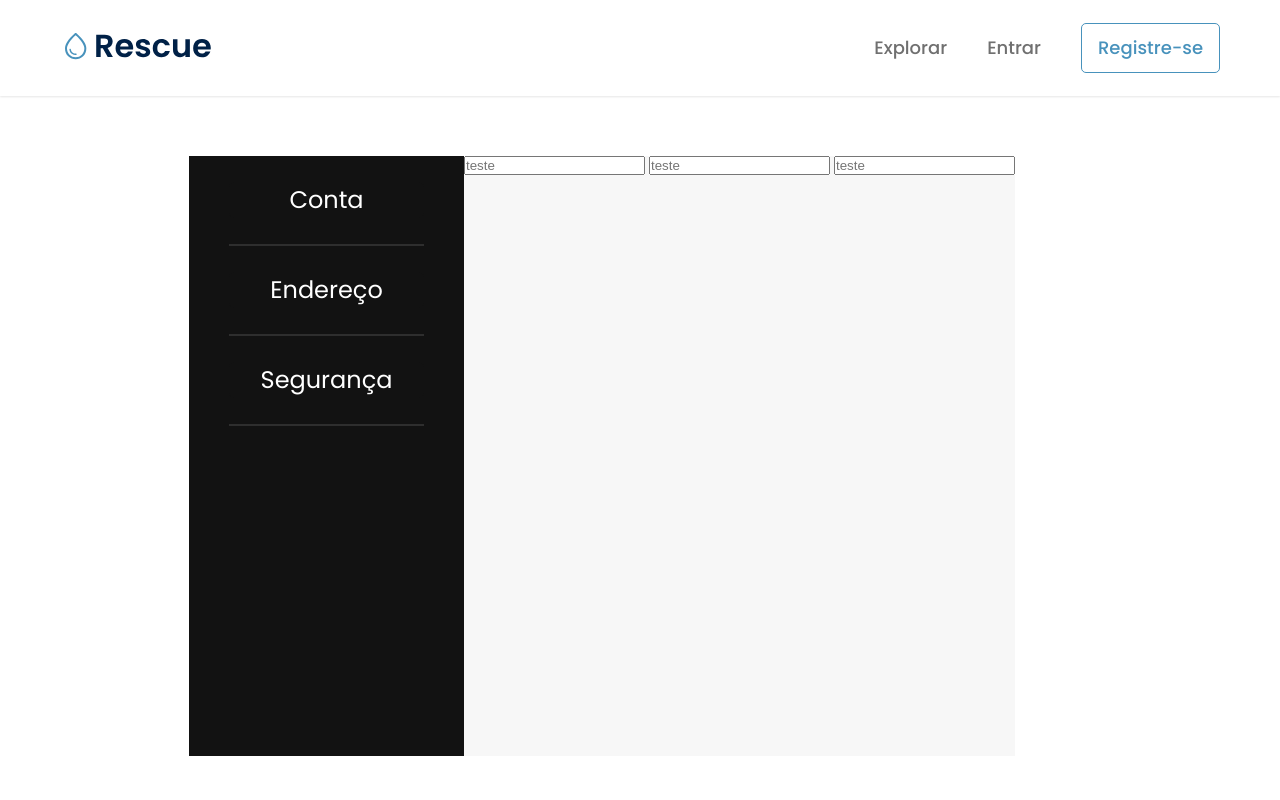
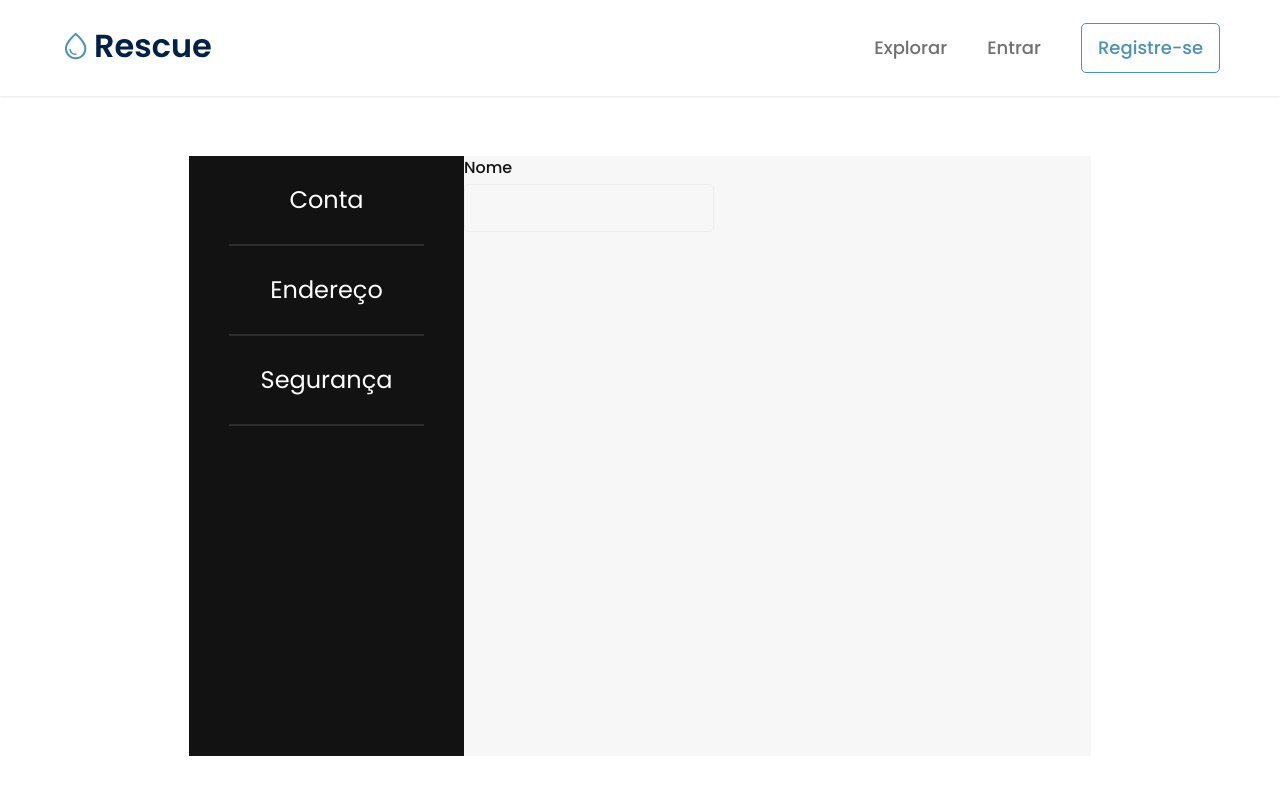
Before and after one commit to i4n-v/Rescue, a Svelte app in the folder front-end/: page /configuracoes in a window 1280 px wide. Shown: the top 800 px of the page. Built offline with nearby package versions, Linux system fonts and the light colour scheme.

Commit message:
Testanto o imput com o componente do formimput

```diff
--- a/front-end/src/pages/Configuracoes/Config.svelte
+++ b/front-end/src/pages/Configuracoes/Config.svelte
@@ -1,8 +1,25 @@
 <script>
 import Compconf from "../../components/Configuracoes/Compconf.svelte"
+import FormInput from "../../components/FormInput/FormInput.svelte"
+import { validate, cpfMask} from "../../scripts/validateForm";
+
+let nome = {
+    value: "",
+    error: null,
+};
+let cpf = {
+    value: "",
+    error: null,
+};
+let email = {
+    value: "",
+    error: null,
+};
+
+
 </script>
 
-<div class="container">
+<div class="container grey-box">
 
     <div class="black-box">
         <Compconf buttonName="Conta"/>
@@ -12,11 +29,13 @@ import Compconf from "../../components/Configuracoes/Compconf.svelte"
         <Compconf buttonName="Segurança"/>
         <div class="borda"></div>
     </div>
-    <div class="grey-box">
-        <input type="text" placeholder="teste">
-        <input type="text" placeholder="teste">
-        <input type="text" placeholder="teste">
-    </div>
+    <form>
+        <div class="form-field">
+        <FormInput label="Nome"/>
+        </div>
+
+
+    </form>
 
 </div>
 
```
